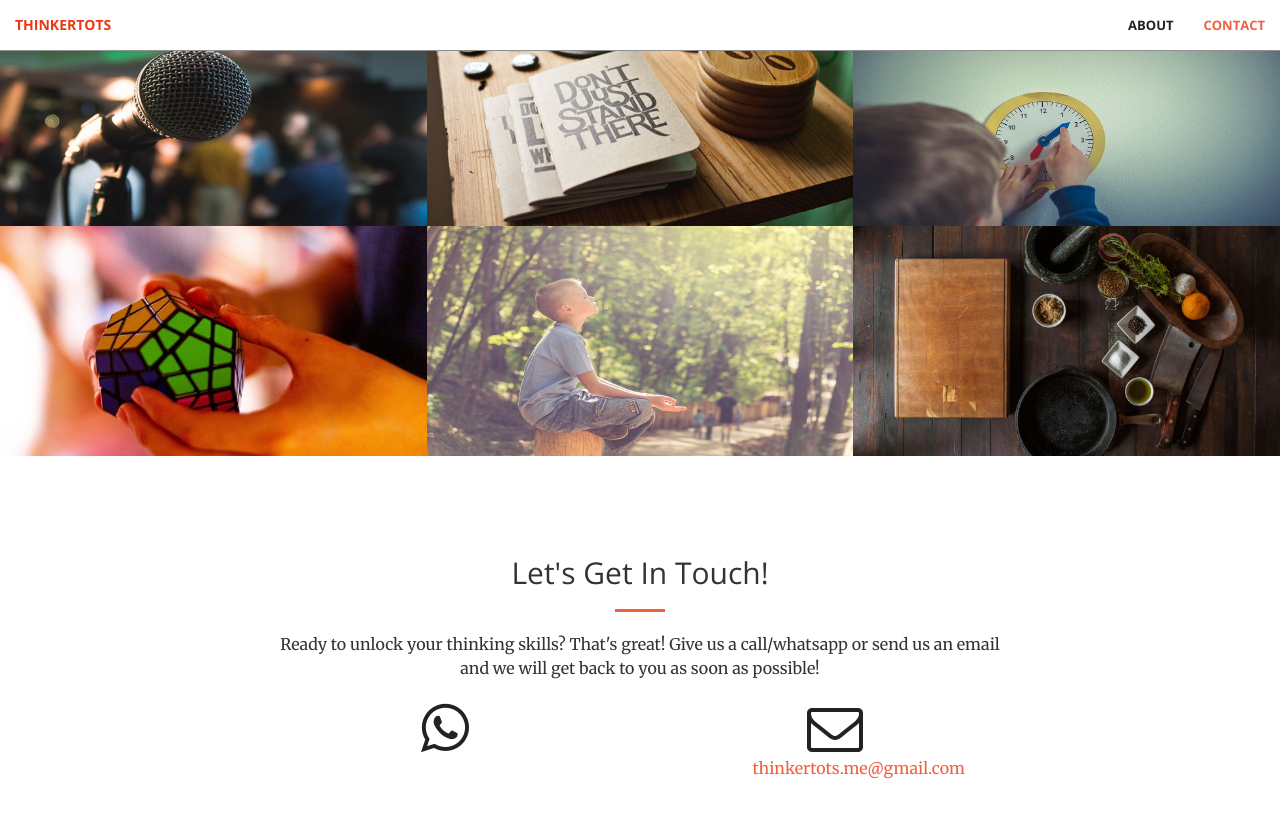
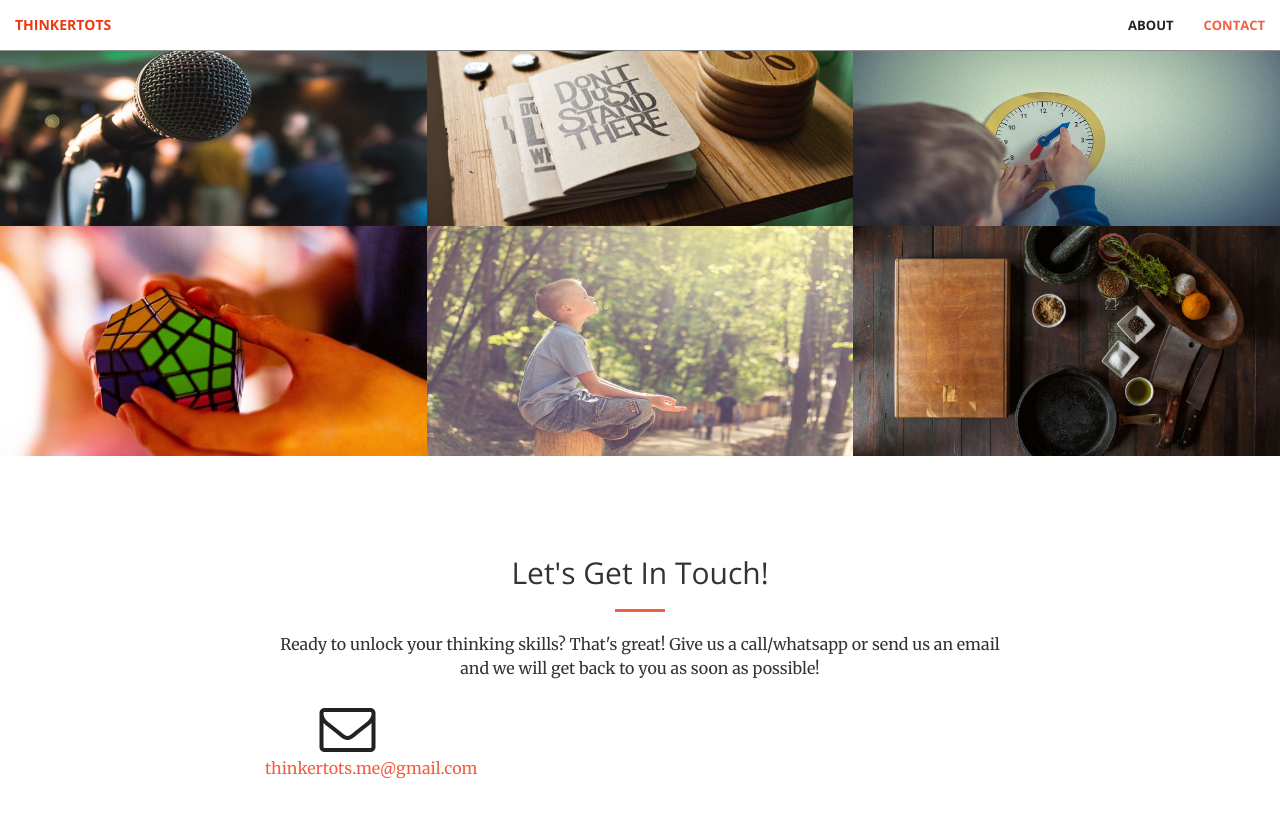
Before and after one commit to serahisaactho/thinkertots, a Jekyll site: the page built from index.html, in a window 1280 px wide and 900 px high, scrolled down 1704 px. Shown: the top 818 px of the window. Built offline with Jekyll 4.4.1, drawn with Linux system fonts in a browser that asks for light colours.

Commit message:
Remove whatsapp

```diff
--- a/_includes/contact.html
+++ b/_includes/contact.html
@@ -6,12 +6,6 @@
                 <hr class="primary">
                 <p>Ready to unlock your thinking skills? That's great! Give us a call/whatsapp or send us an email and we will get back to you as soon as possible!</p>
             </div>
-        <div class="col-lg-2 col-lg-offset-3 text-center">
-            <a href="https://twitter.com/{{ site.twitter_username }}">
-                <i class="fa fa-whatsapp fa-3x wow bounceIn" data-wow-delay=".1s"></i>
-                <p>{{ site.twitter_username }}</p>
-            </a>
-        </div>
         <div class="col-lg-2 col-lg-offset-2 text-center">
             <a href="mailto:{{ site.email }}">
             <i class="fa fa-envelope-o fa-3x wow bounceIn" data-wow-delay=".1s"></i>
```
